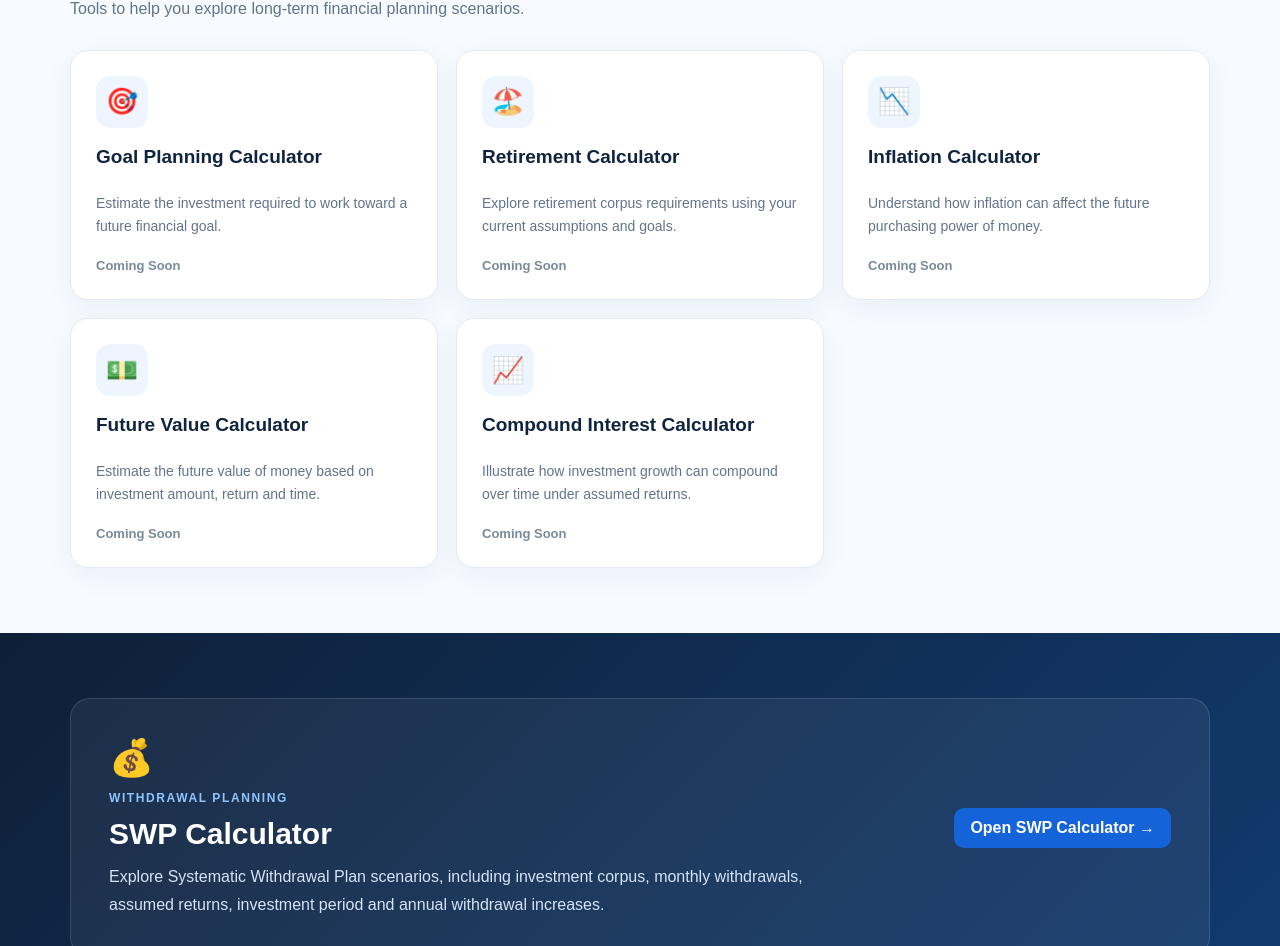
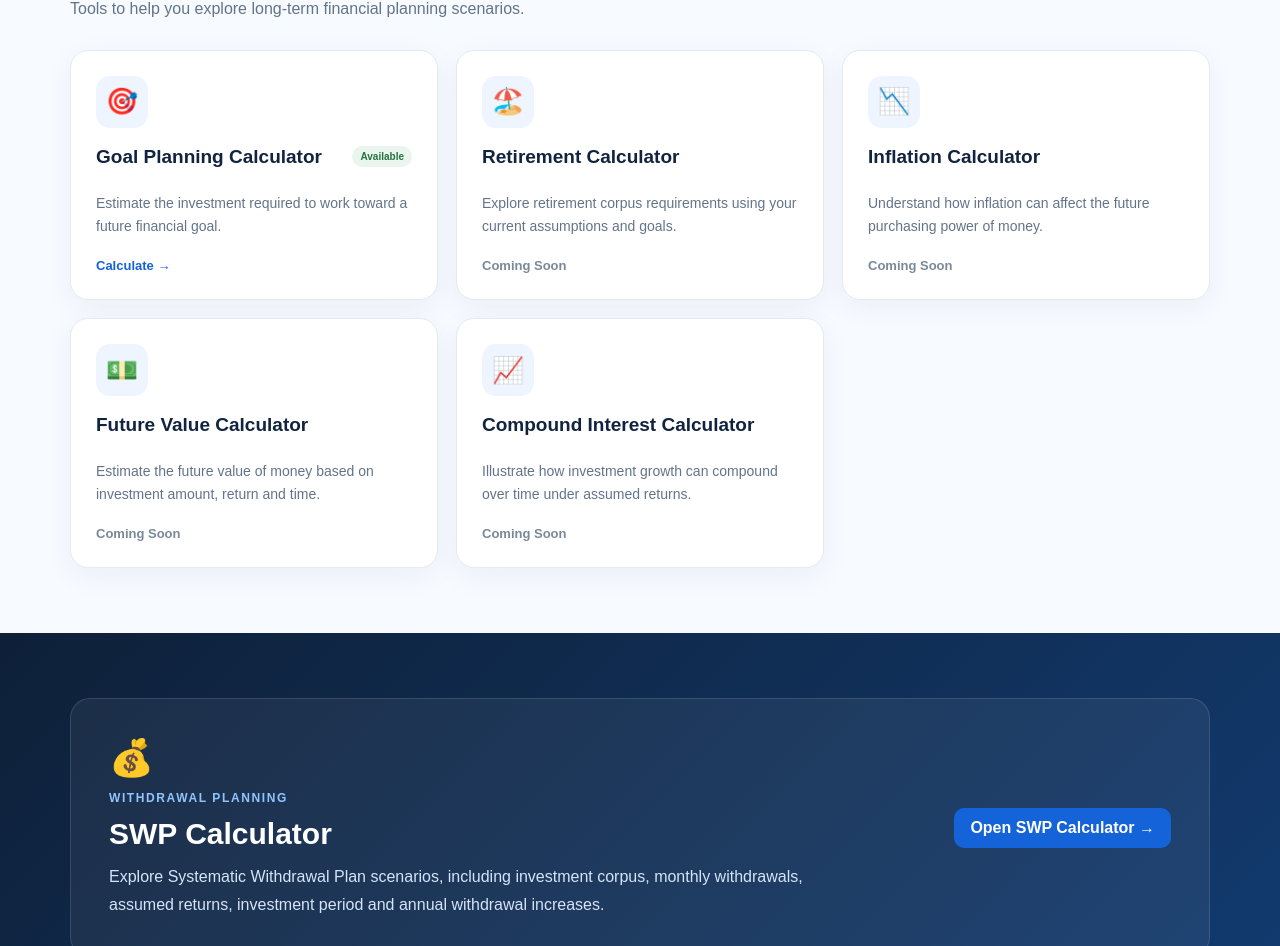
Before and after one commit to Aravind100/aravind-financial-expert, a Next.js app: page /calculators in a window 1280 px wide. Shown: the part 1633-2579 px from the top of the page. Built offline with nearby package versions, Linux system fonts and the light colour scheme.

Commit message:
Update href for Goal Planning Calculator

```diff
--- a/app/calculators/page.tsx
+++ b/app/calculators/page.tsx
@@ -49,7 +49,8 @@ const planningCalculators = [
     title: "Goal Planning Calculator",
     description:
       "Estimate the investment required to work toward a future financial goal.",
-    href: "#",
+     href: "/calculators/goal-planning",
+    status: "Available",
   },
   {
     icon: "🏖️",
```
